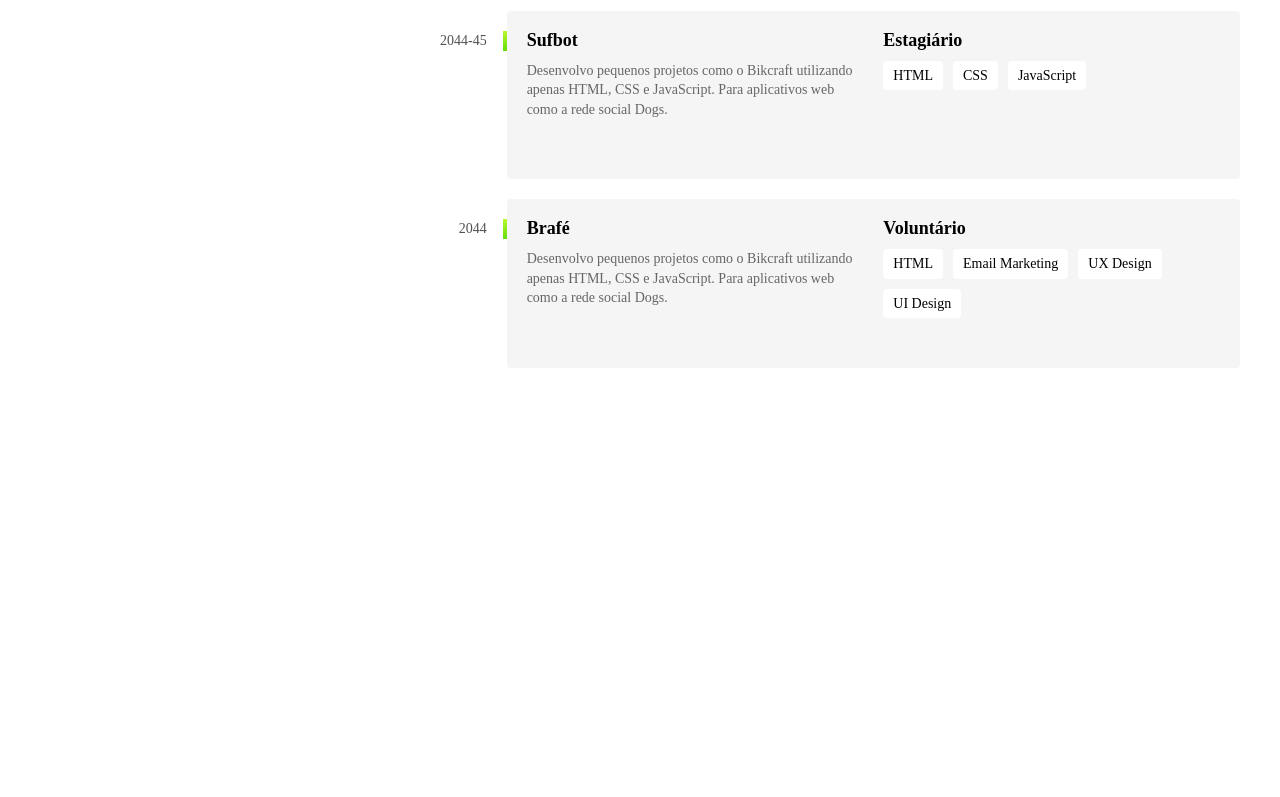
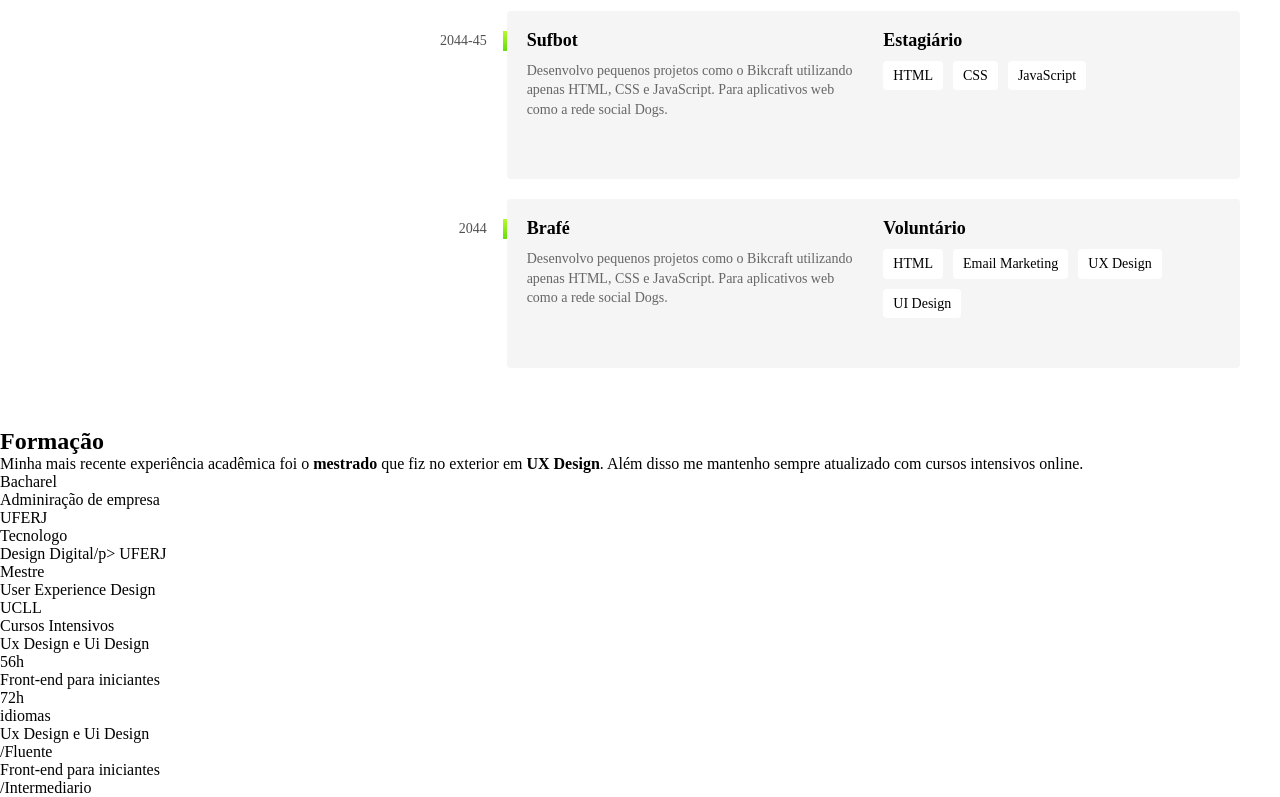
Before and after one commit to LucasMatheus12/Portifolio2.0, a plain HTML site: page index.html in a window 1280 px wide. Shown: the part 1253-2050 px from the top of the page. Before the commit the page ends 1681 px from the top, so only its background shows below. Drawn offline with Linux system fonts and the light colour scheme.

Commit message:
formação desktop

```diff
--- a/index.html
+++ b/index.html
@@ -101,39 +101,58 @@
     </section>
 
 
-    <!-- <section>
+    <section class="formacao">
+        <div class="formacao-info">
+            <h1 class="">Formação</h1>
+
             <div>
-                <h1>Formação</h1>
-            </div>
-            <div>
-                <p>
+                <p class="formacao-info-texto">
                     Minha mais recente experiência acadêmica foi o <strong>mestrado</strong> que fiz no exterior em
                     <strong>UX Design</strong>. Além disso me mantenho sempre atualizado com cursos intensivos online.
                 </p>
 
-                <div>
-                    <p>Mestre</p>
-                    <h4>Design Digital</h4>
-                    <p>Infnet</p>
-                </div>
-                <div>
-                    <p>Mestre</p>
-                    <h4>User Experience Design</h4>
-                    <p>UCLL</p>
-                </div>
+                <ul>
+                    <li>
+                        <span class="formacao-info-tipo">Bacharel</span>
+                        <p class="formacao-info-curso">Adminiração de empresa</p>
+                        <span class="formacao-info-universidade">UFERJ</span>
+                    </li>
+                    <li>
+                        <span class="formacao-info-tipo">Tecnologo</span>
+                        <p class="formacao-info-curso">Design Digital/p>
+                            <span class="formacao-info-universidade">UFERJ</span>
+                    </li>
+                    <li>
+                        <span class="formacao-info-tipo">Mestre</span>
+                        <p class="formacao-info-curso">User Experience Design</p>
+                        <span class="formacao-info-universidade">UCLL</span>
+                    </li>
+                </ul>
 
-                <div>
-                    <p>Cursos intensivos</p>
-                    <p>Ux design e ui design</p>
-                    <p>Front-end para iniciantes</p>
-                </div>
-                <div>
-                    <p>idiomas</p>
-                    <p>ingês</p>
-                    <p>Espanhol</p>
+                <div class="formacoes-extras">
+                    <div class="formacoes-extras-info">
+                        <ul>
+                            <span class="formacoes-extras-tipos">Cursos Intensivos</span>
+                            <p class="formacoes-extras-cursos">Ux Design e Ui Design</p> <span
+                                class="formacoes-extras-horas">56h</span>
+                            <p class="formacoes-extras-cursos">Front-end para iniciantes</p> <span
+                                class="formacoes-extras-horas">72h</span>
+                        </ul>
+                    </div>
+
+                    <div class="formacoes-extras-idiomas">
+                        <ul>
+                            <span class="formacoes-extras-tipos">idiomas</span>
+                            <p class="formacoes-extras-idioma">Ux Design e Ui Design</p> <span
+                                class="formacoes-extras-nivel">/Fluente</span>
+                            <p class="formacoes-extras-idioma">Front-end para iniciantes</p> <span
+                                class="formacoes-extras-nivel">/Intermediario</span>
+                        </ul>
+                    </div>
                 </div>
             </div>
-        </section> -->
+        </div>
+    </section>
 
     <footer>
 
```
